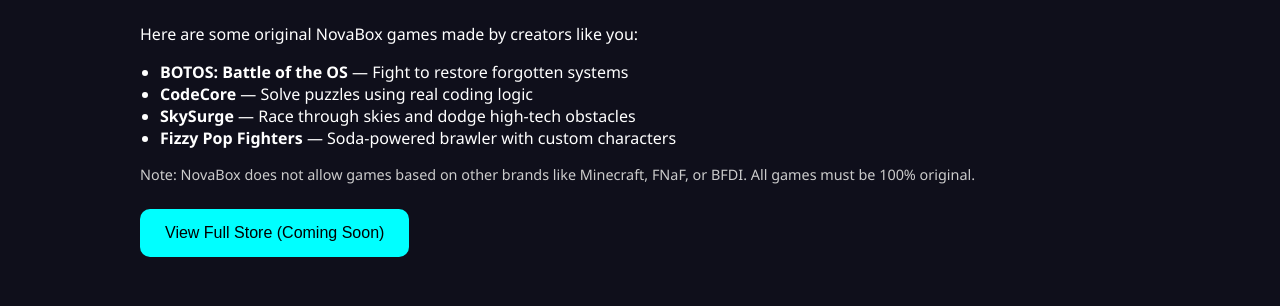
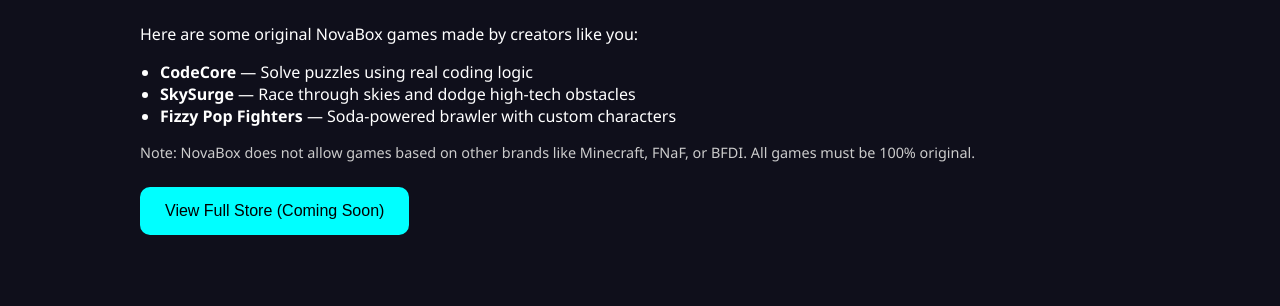
Before and after one commit to dr4g0ns0n1c/novaboxweb, a plain HTML site: page index.html in a window 1280 px wide. Shown: the part 494-800 px from the top of the page. Drawn offline with Linux system fonts and the light colour scheme.

Commit message:
Update index.html

```diff
--- a/index.html
+++ b/index.html
@@ -106,7 +106,6 @@
     <h2>🎮 Game Store Preview</h2>
     <p>Here are some original NovaBox games made by creators like you:</p>
     <ul>
-      <li><strong>BOTOS: Battle of the OS</strong> — Fight to restore forgotten systems</li>
       <li><strong>CodeCore</strong> — Solve puzzles using real coding logic</li>
       <li><strong>SkySurge</strong> — Race through skies and dodge high-tech obstacles</li>
       <li><strong>Fizzy Pop Fighters</strong> — Soda-powered brawler with custom characters</li>
```
